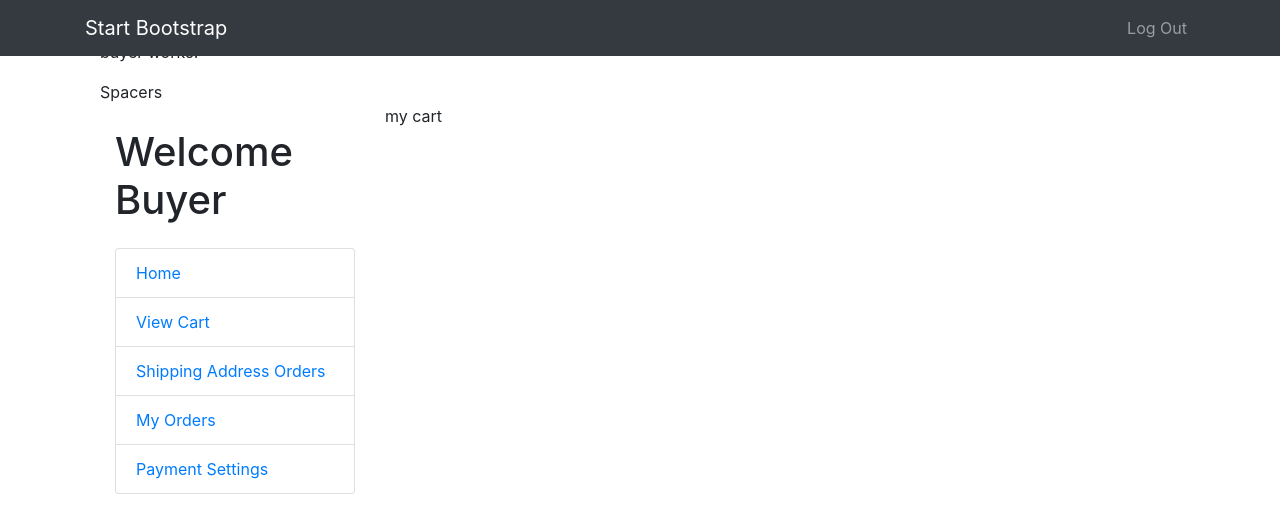
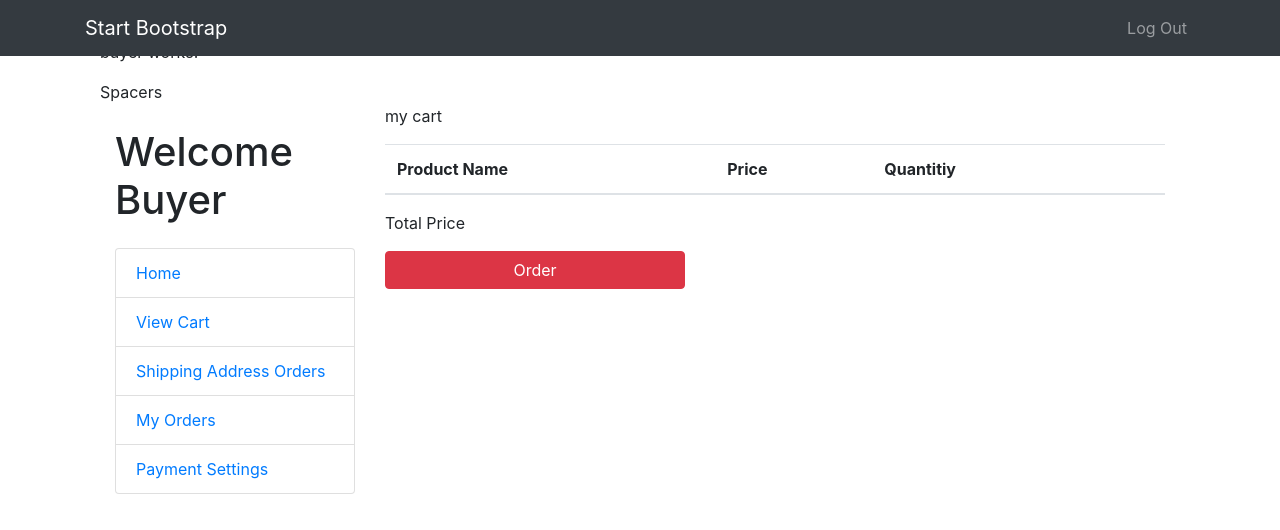
Before and after one commit to sinishawt/MWA-Project, an Angular app in the folder client/: page /buyer/view-cart in a window 1280 px wide. Shown: the top 530 px of the page. Built offline with nearby package versions, Linux system fonts and the light colour scheme.

Commit message:
view cart

```diff
--- a/client/src/app/components/buyer/view-cart/view-cart.component.html
+++ b/client/src/app/components/buyer/view-cart/view-cart.component.html
@@ -15,6 +15,28 @@
         </div>
     <div class="col-lg-9">
         <p>my cart</p>
+
+        <table class="table table-striped">
+            <thead>
+                <tr>
+                    <th>Product Name</th>
+                    <th>Price</th>
+                    <th>Quantitiy</th>
+                    <th></th>
+                </tr>
+            </thead>
+            <tbody>
+                <tr *ngFor="let item of items">
+                    <td>{{item.productId}}</td>
+                    <td>{{item.price}}</td>
+                    <td>{{item.qty}}</td>
+                    <td><button class="btn btn-success" (click)="deleteFromCart(item)">Delete </button> </td>
+                </tr>
+            </tbody>
+        </table>
+        <p>Total Price</p>
+        <button class="btn btn-danger" style="width:300px" (click)="order()"> Order</button>
+
     </div>
     </div>
 </div>
--- a/client/src/app/components/buyer/view-cart/view-cart.component.ts
+++ b/client/src/app/components/buyer/view-cart/view-cart.component.ts
@@ -1,4 +1,6 @@
 import { Component, OnInit } from '@angular/core';
+import { Cart } from '../../../common/Cart';
+
 
 @Component({
   selector: 'app-view-cart',
@@ -7,9 +9,17 @@ import { Component, OnInit } from '@angular/core';
 })
 export class ViewCartComponent implements OnInit {
 
+  items: Cart[];
   constructor() { }
 
   ngOnInit(): void {
   }
 
+  deleteFromCart(id: string){
+
+  }
+  order(){
+
+  }
+
 }
```
